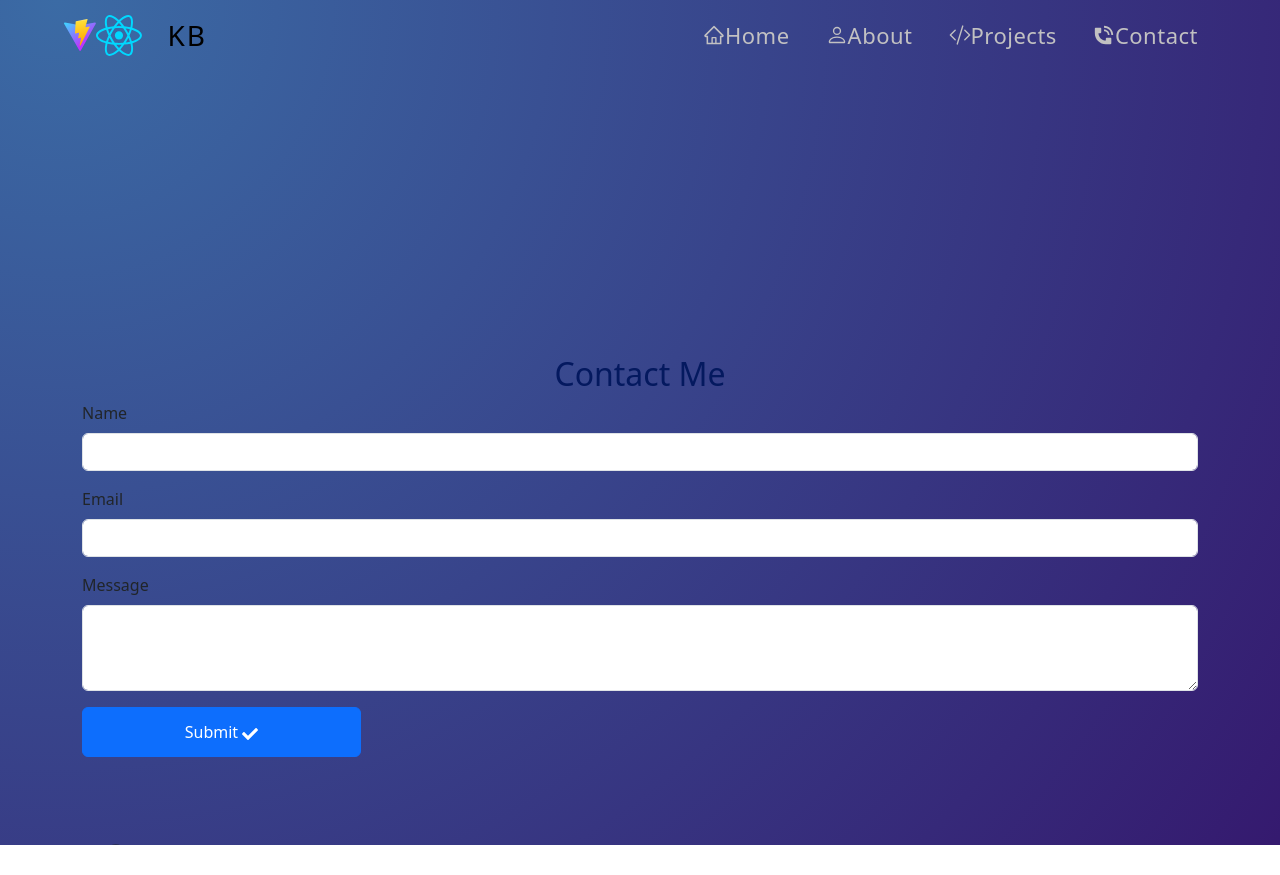
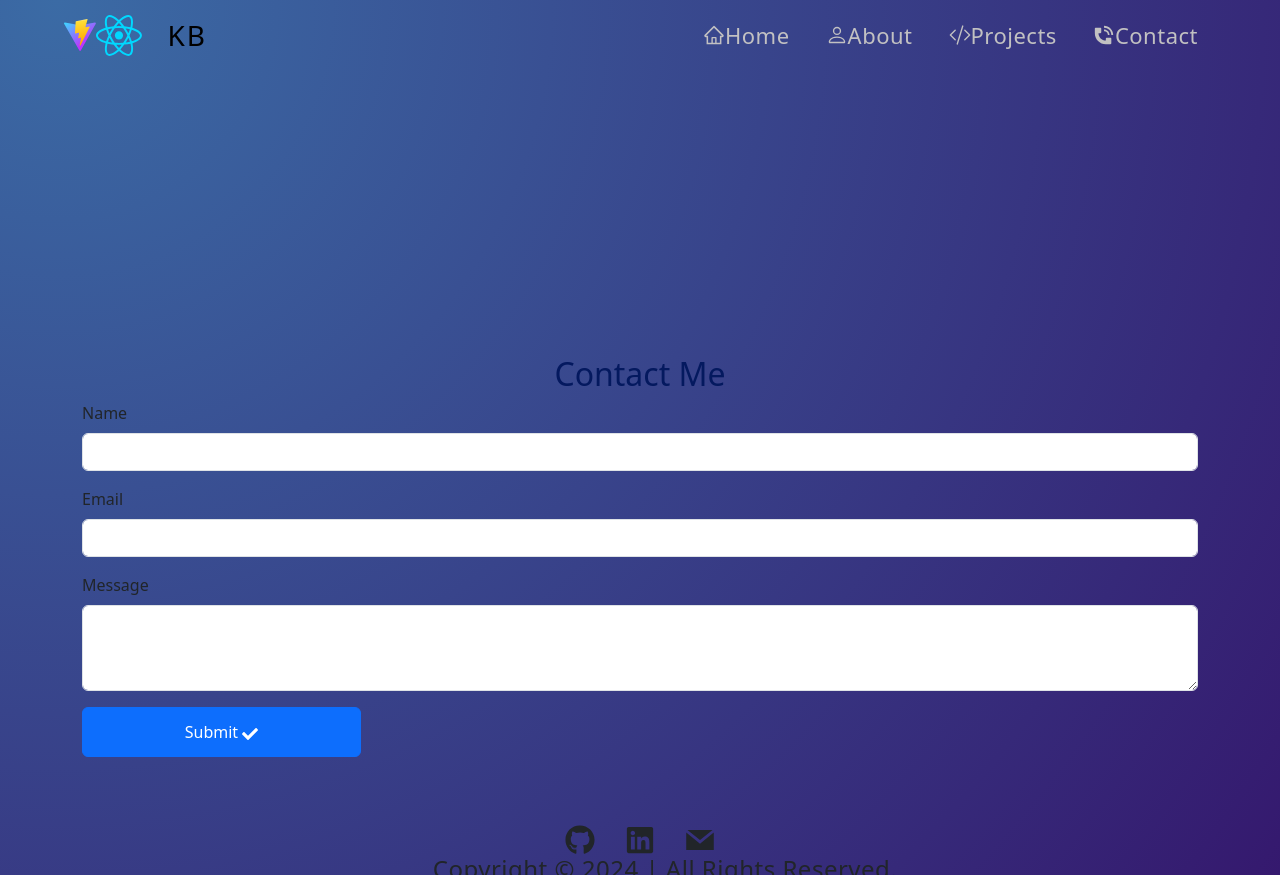
Before and after one commit to Kiruba2602/MyPortfolio, a React (Vite) app: page /myportfolio/Contact in a window 1280 px wide. Before the commit the page ends 845 px from the top, so only its background shows below. Built offline with nearby package versions, Linux system fonts and the light colour scheme.

Commit message:
new commit

```diff
--- a/src/Components/Footer.jsx
+++ b/src/Components/Footer.jsx
@@ -8,15 +8,15 @@ const Footer = () => {
   let year = date.getFullYear();
 
   return (
-    <footer className="mt-5" style={{ width: '90%', margin: '10px auto', marginBottom: '-20px' }}>
+    <footer className="mt-5 text-center">
       <Container>
         <Row className="justify-content-center align-items-center">
-          <Col className="text-center justify-content-center py-2">
-            <Row className='footerLinks' style={{ display: 'block', width: '200px', fontSize: '30px' }}>
-              <a href="https://github.com/Kiruba2602/" target="_blank" rel="noreferrer noopener"><FaGithub /></a>
-              <a href="https://linkedin.com/in/kirubakaranbalaraman/" target="_blank" rel="noreferrer noopener"><FaLinkedin /></a>
-              <a href="mailTo:kirubakaran260202@gmail.com" target="_blank" rel="noreferrer noopener"><GrMail /></a>
-            </Row>
+          <Col xs={12} className='text-center mb-3'>
+            <div className='footerLinks'>
+              <a href="https://github.com/Kiruba2602/" target="_blank" rel="noreferrer noopener"><FaGithub size={30} /></a>
+              <a href="https://linkedin.com/in/kirubakaranbalaraman/" target="_blank" rel="noreferrer noopener"><FaLinkedin size={30} /></a>
+              <a href="mailTo:kirubakaran260202@gmail.com" target="_blank" rel="noreferrer noopener"><GrMail size={30} /></a>
+            </div>
             <Row>
             <h4 style={{ letterSpacing: '0.5px', fontWeight: '500', marginBottom: '-40px' }}>Copyright &copy; {year} | All Rights Reserved.</h4>
             </Row>
--- a/src/Components/Home.jsx
+++ b/src/Components/Home.jsx
@@ -1,3 +1,4 @@
+// Home.jsx
 import React from "react";
 import { Link } from "react-router-dom";
 import { Button, Container, Row, Col } from "react-bootstrap";
@@ -10,20 +11,14 @@ import Programming from "/assets/programming.svg";
 const Home = () => {
   return (
     <Container fluid className="Homepage">
-            <Row className="align-items-center justify-content-center" style={{ minHeight: '80vh' }}>
-                <Col md={6} className="HomeText text-start align-content-center mt-3">
+      <Row className="align-items-center justify-content-center" style={{ minHeight: '82vh' }}>
+        <Col md={8} className="HomeText text-start align-content-center mt-5">
           <h1>I'M <strong>Kirubakaran</strong></h1>
-                    <Row className="d-flex justify-content-between">
+          <Row className="d-flex justify-content-start">
             <Col sm={12} md={6} className="text-start align-items-center mb-2 mb-md-0">
               <Type />
-                        </Col>
-                        <Col sm={12} md={6}>
-                            <IllustratedImage src={Programming} alt="Developer Image" className="img-fluid round shadow-lg"/>
-                        </Col>
-                    </Row>
-
-                    <Row className="justify-content-center mt-5">
-                        <Col xs={12} sm={4} className="d-flex justify-content-center mb-2 me-2">
+              <Row className="justify-content-center mt-4">
+                <Col xs={12} sm={4} className="d-flex justify-content-center mb-2">
                   <Link to="/myportfolio/About">
                     <Button variant="primary" className="w-100">About Me <BsPerson /></Button>
                   </Link>
@@ -35,6 +30,11 @@ const Home = () => {
                 </Col>
               </Row>
             </Col>
+            <Col sm={12} md={6} className="text-center">
+              <IllustratedImage src={Programming} alt="Developer Image" className="img-fluid"/>
+            </Col>
+          </Row>
+        </Col>
       </Row>
     </Container>
   );
--- a/src/Components/Img.jsx
+++ b/src/Components/Img.jsx
@@ -3,7 +3,7 @@ import { Image } from 'react-bootstrap';
 
 const IllustratedImage = ({ src, alt, styleClass }) => {
   return (
-    <Image src={src} alt={alt} className={`${styleClass} d-flex mx-auto w-100 p-2`} fluid />
+    <Image src={src} alt={alt} className={`${styleClass} d-flex mx-auto p-2`} fluid />
   );
 };
 
--- a/src/Components/Projects.jsx
+++ b/src/Components/Projects.jsx
@@ -2,6 +2,7 @@ import React from 'react';
 import ProjectBox from './ProjectBox';
 import Littlelemon from '../images/LittleLemon.png';
 import Todolist from '../images/todolist.png';
+import Billing from '../images/billing.png'
 import { Container, Row, Col } from 'react-bootstrap';
 
 const Projects = () => {
@@ -15,6 +16,9 @@ const Projects = () => {
         <Col sm={12} md={6} lg={4}>
           <ProjectBox projectPhoto={Todolist} projectLink={"https://github.com/Kiruba2602/React-project"} projectSite={"https://kiruba2602.github.io/React-project/"} projectName="TodoList" />
         </Col>
+        <Col sm={12} md={6} lg={4}>
+          <ProjectBox projectPhoto={Billing} projectLink={"https://github.com/Kiruba2602/RestaurantBillingSystem"} projectSite={"https://github.com/Kiruba2602/RestaurantBillingSystem"} projectName={"Restaurant Billing System"}/>
+        </Col>
       </Row>
     </Container>
   );
--- a/src/index.css
+++ b/src/index.css
@@ -424,25 +424,28 @@ footer {
   flex-wrap: wrap;
   align-items: center;
   justify-content: space-evenly;
-  bottom: 0px;
+  bottom: 10px;
   text-align: center;
 }
 
 footer h4 {
   margin: 0 25px;
   font-weight: 500;
+  text-align: center;
 }
 
 .footerLinks {
   display: flex;
+  justify-content: space-evenly;
   width: 180px;
   font-size: 18px;
+  margin: 0 auto;
+  gap: 15px;
 }
 
 .footerLinks a {
   text-decoration: none;
   color: inherit;
-  left: 50%;
 }
 .footerLinks a:hover {
   scale: 1.5;
@@ -458,10 +461,10 @@ footer h4 {
 
 .contact-container {
   position: relative;
-  margin-top: 50%;
+  margin-top: 10%;
   padding: 20px;
   border-radius: 10px;
-  max-width: 300px;
+  max-width: 200px;
   margin: auto;
 }
 
@@ -472,7 +475,7 @@ footer h4 {
 }
 
 .form-group {
-  margin-bottom: 20px;
+  margin-bottom: 10px;
 }
 
 .form-group label {
```
Also changed, not shown: src/images/billing.png (added). Lines whose indentation alone changed are shown as unchanged.
